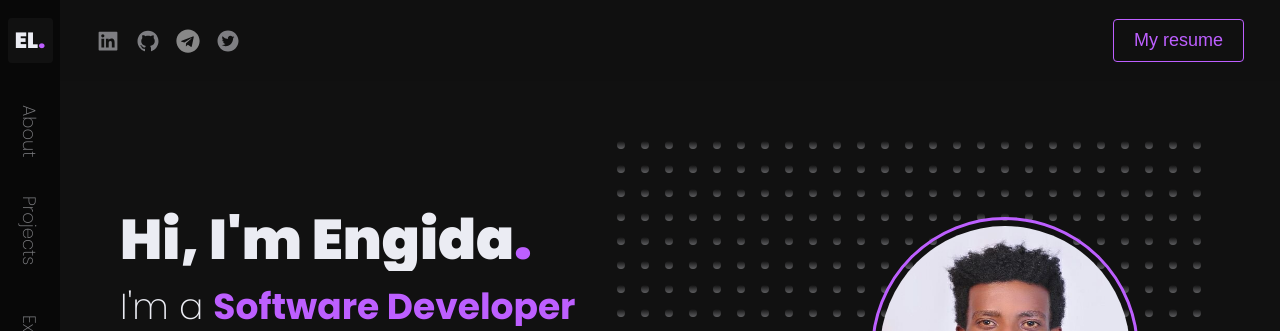
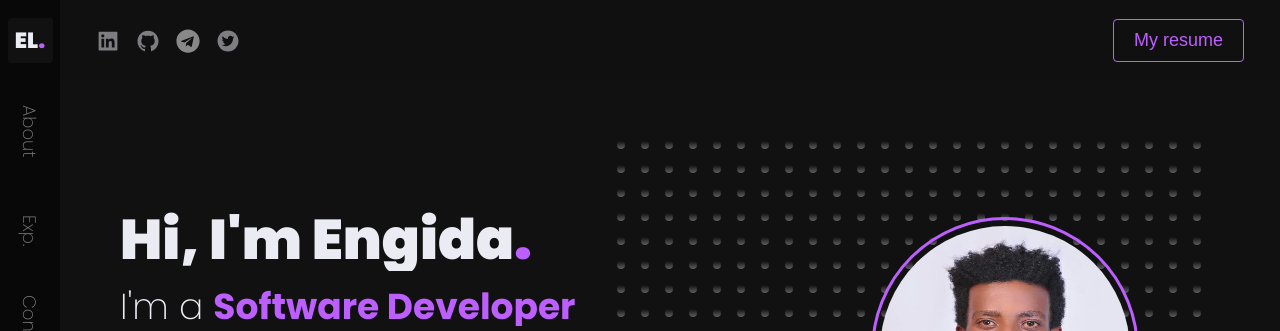
Before and after one commit to engida32/engida, a Next.js app: page / in a window 1280 px wide. Shown: the top 331 px of the page. Built offline with nearby package versions, Linux system fonts and the light colour scheme.

Commit message:
chore: Remove commented out code for Projects component

```diff
--- a/components/home/Home.tsx
+++ b/components/home/Home.tsx
@@ -17,7 +17,7 @@ export const Home = () => {
           <Heading />
           <Hero />
           <About />
-          <Projects />
+          {/* <Projects /> */}
           <Experience />
           <Contact />
           <div
--- a/components/nav/SideBar.tsx
+++ b/components/nav/SideBar.tsx
@@ -55,7 +55,7 @@ export const SideBar = () => {
         >
           About
         </motion.a>
-        <motion.a
+        {/* <motion.a
           initial={{ x: -70 }}
           animate={{ x: 0 }}
           transition={{ duration: 0.5, delay: 0.2 }}
@@ -64,7 +64,7 @@ export const SideBar = () => {
           className={selected === "projects" ? styles.selected : ""}
         >
           Projects
-        </motion.a>
+        </motion.a> */}
         <motion.a
           initial={{ x: -70 }}
           animate={{ x: 0 }}
```
